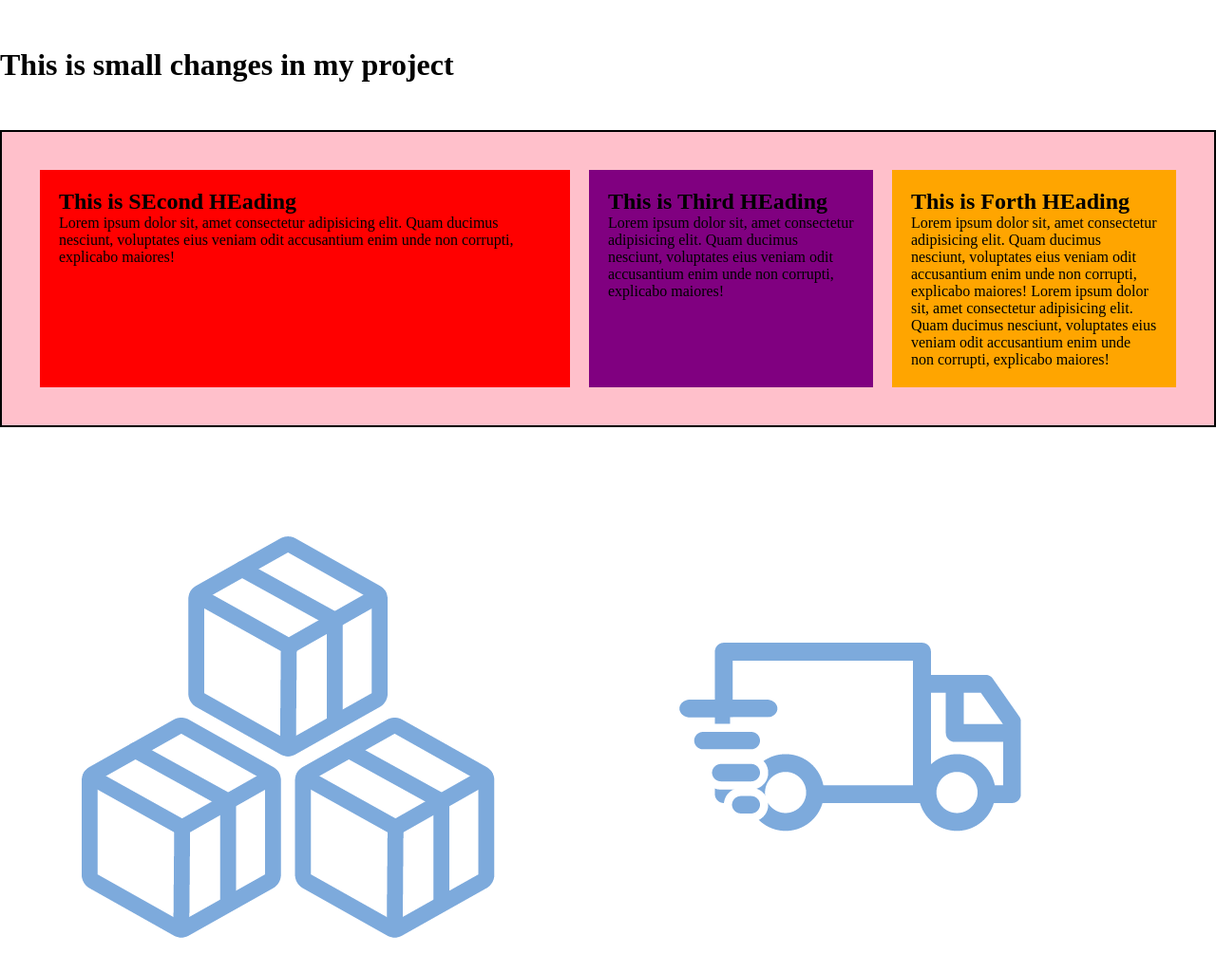
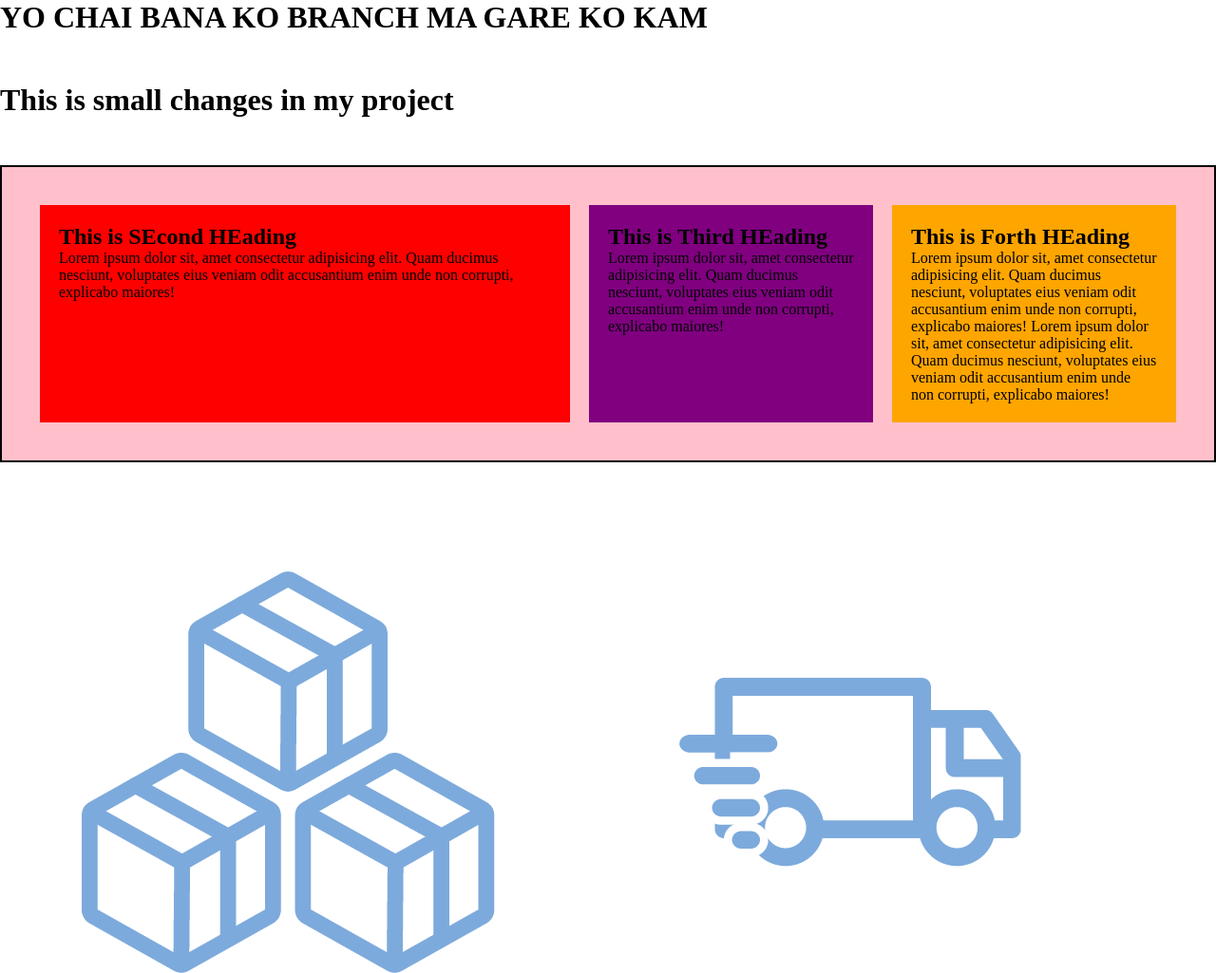
Before and after one commit to Hemraj-web/firstgit-project, a plain HTML site: page index.html in a window 1280 px wide. Shown: the top 1025 px of the page at 95% size. Drawn offline with Linux system fonts and the light colour scheme.

Commit message:
Update index.html

```diff
--- a/index.html
+++ b/index.html
@@ -8,6 +8,8 @@
     <link rel="stylesheet" href="main.css">
 </head>
 <body>
+
+    <h1> YO CHAI BANA KO BRANCH MA GARE KO KAM </h1>
 
     <div class="container">
         <h1>This is small changes in my project </h1>
```
